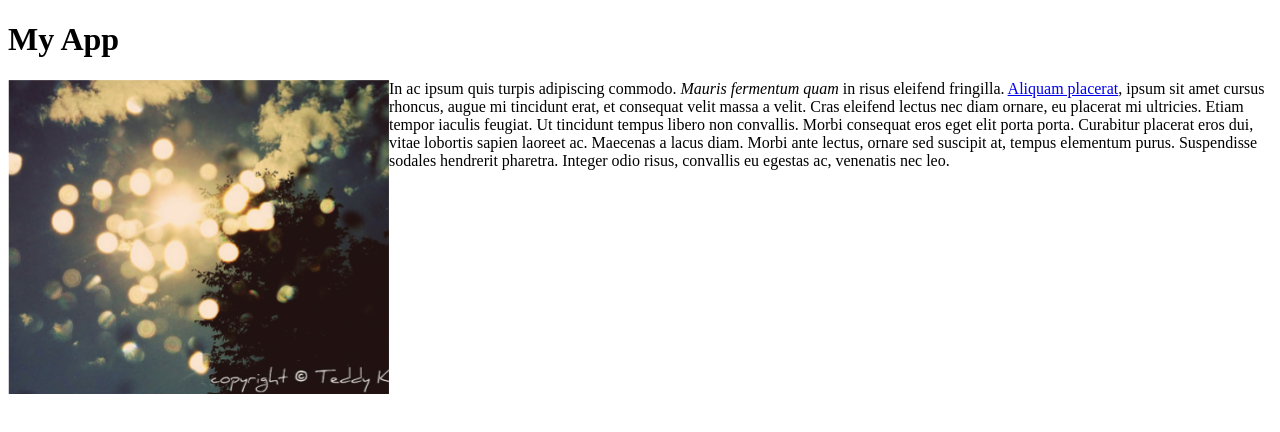
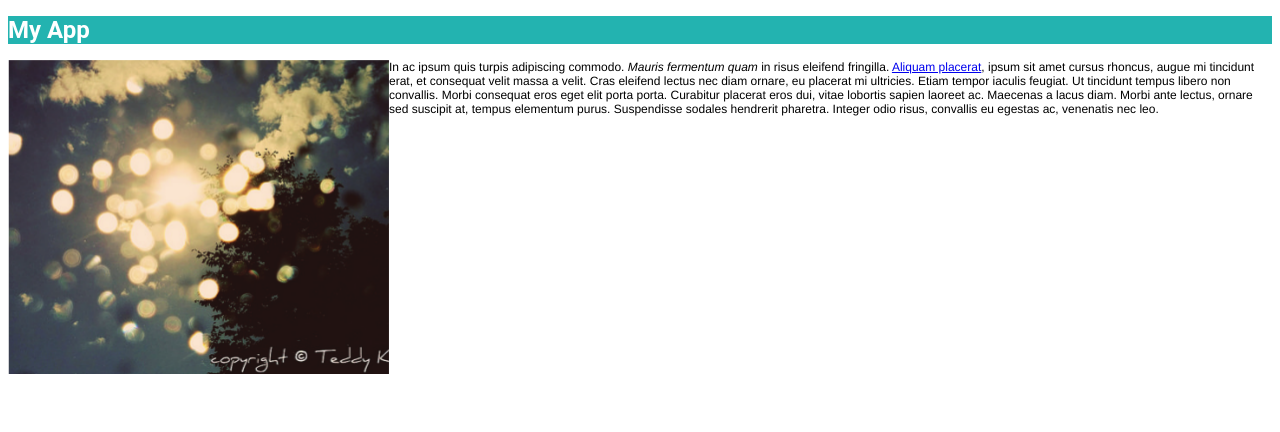
Before and after one commit to mollyfree/portfolio, a plain HTML site: page toplist/index.html in a window 1280 px wide. Drawn offline with Linux system fonts and the light colour scheme.

Commit message:
Figuring it out

```diff
--- a/toplist/style.css
+++ b/toplist/style.css
@@ -1,3 +1,16 @@
+
+h1 {
+  font-family: 'Roboto', 'Noto', sans-serif;
+  color: white;
+  background-color: #23b3b0;
+
+}
+
+
+body {
+  font-family: 'Helvetica Neue', 'Lucida Grande', sans-serif;
+  font-size: 75%;
+}
 
 .image {
   max-width: 460px;
```
